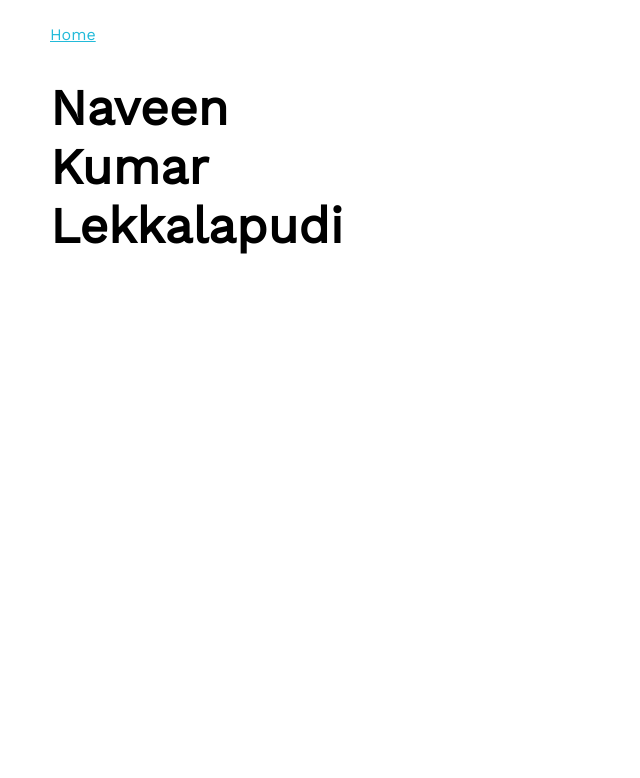
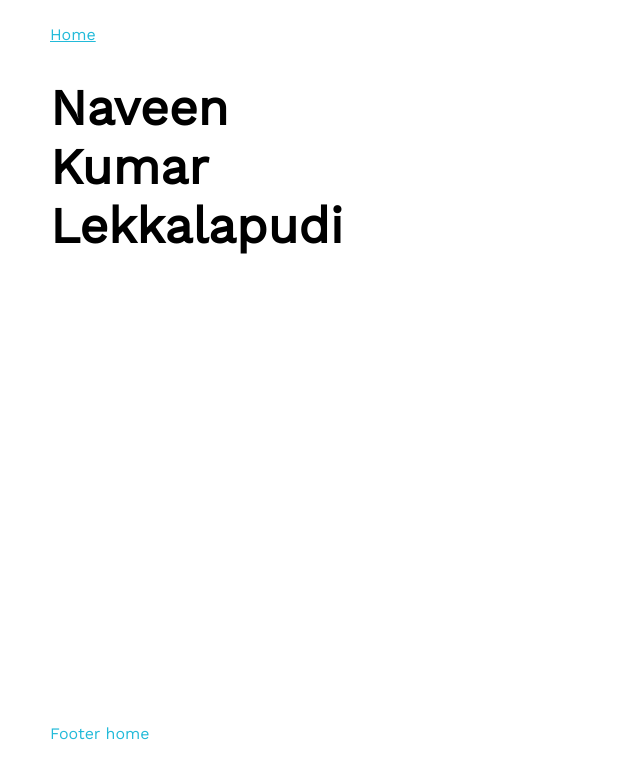
Before and after one commit to nave91/naveenl.com, a Next.js app: page / in a window 1280 px wide. Shown: the top 778 px of the page, without its empty margins (0-640 px from the left). Built offline with nearby package versions, Linux system fonts and the light colour scheme.

Commit message:
footer working

```diff
--- a/components/App/index.js
+++ b/components/App/index.js
@@ -1,12 +1,14 @@
 import React from 'react';
-import Header from "../Header";
+import Header from '../Header';
+import Footer from '../Footer';
 
 import './index.scss';
 
 const App = ({ children }) => (
     <main>
-        <Header/>
+        <Header />
         {children}
+        <Footer />
     </main>
 );
 
--- /dev/null
+++ b/components/Footer/index.js
@@ -0,0 +1,12 @@
+import React from 'react';
+import './index.local.scss';
+
+const Footer = () => {
+    return (
+        <div className='footer'>
+            <a>Footer home</a>
+        </div>
+    );
+};
+
+export default Footer;
--- /dev/null
+++ b/components/Footer/index.local.scss
@@ -0,0 +1,11 @@
+.footer {
+  height: 76px;
+  min-height: 0;
+  position: fixed;
+  bottom: 0;
+  top: unset;
+
+  a {
+    margin-right: 10px;
+  }
+}
```
